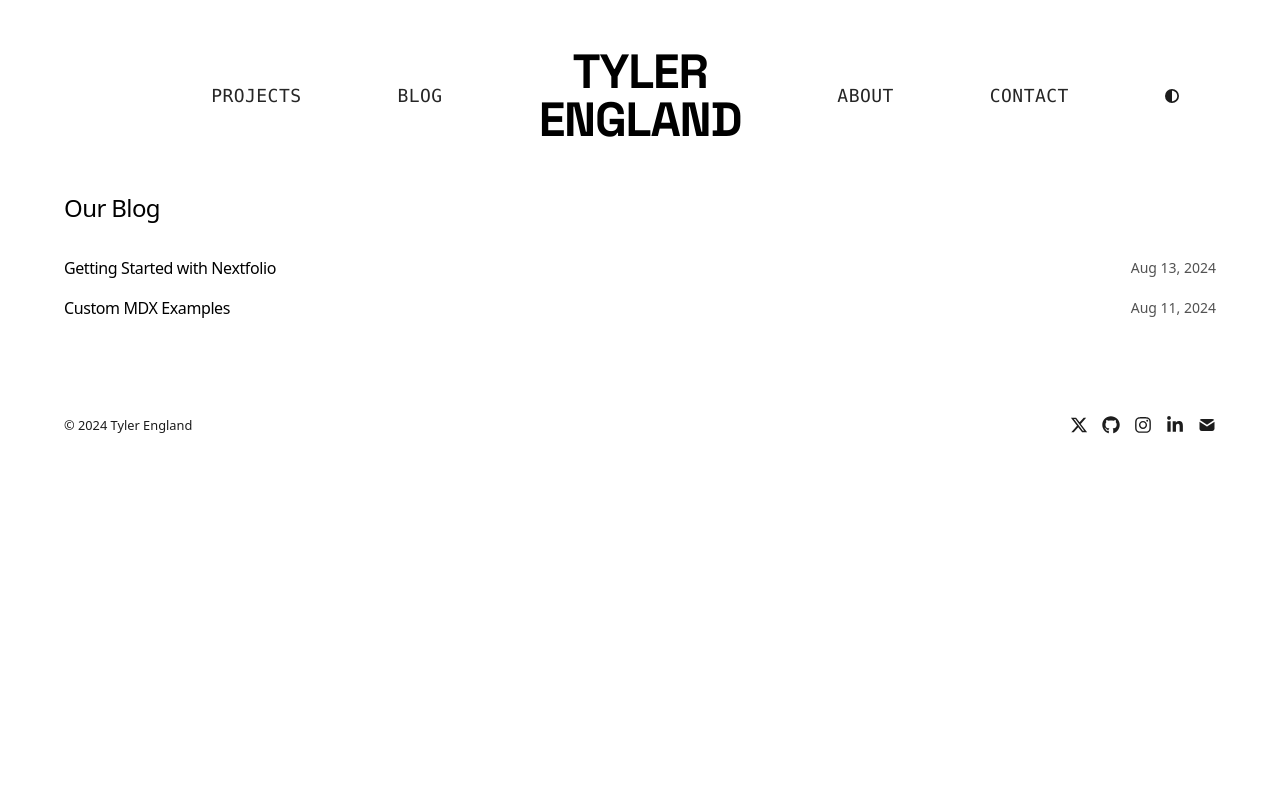
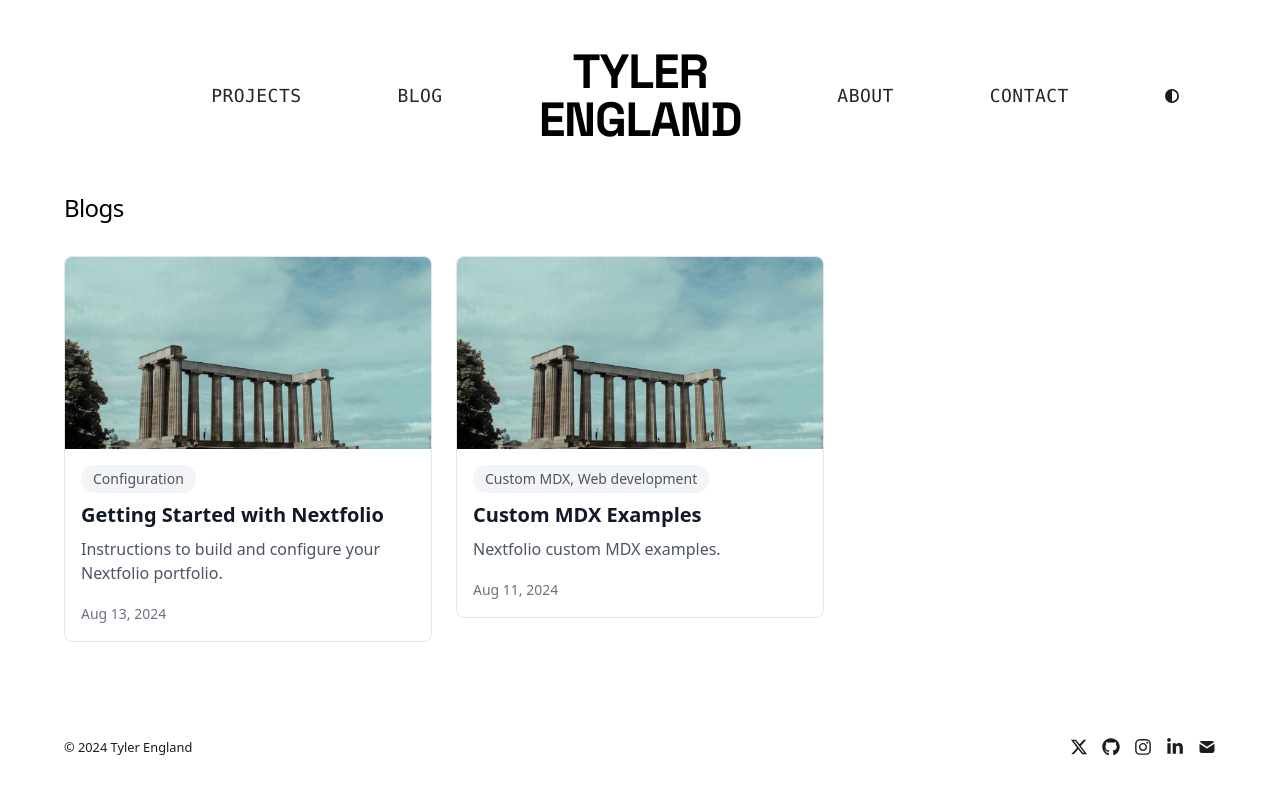
Before and after one commit to tylerengland25/personal-website, a Next.js app: page /blog in a window 1280 px wide. Shown: the top 794 px of the page. Built offline with nearby package versions, Linux system fonts and the light colour scheme.

Commit message:
Blogs using blog card

```diff
--- /dev/null
+++ b/app/blog/components/blog-card.tsx
@@ -0,0 +1,56 @@
+import Image from 'next/image';
+import Link from 'next/link';
+import { formatDate } from 'app/lib/posts';
+
+interface BlogCardProps {
+  slug: string;
+  title: string;
+  publishedAt: string;
+  summary: string;
+  thumbnail: string;
+  tag: string;
+}
+
+export function BlogCard({
+  slug,
+  title,
+  publishedAt,
+  summary,
+  thumbnail,
+  tag,
+}: BlogCardProps) {
+  return (
+    <Link
+      href={`/blog/${slug}`}
+      className="group block w-full transition-all hover:no-underline"
+    >
+      <div className="flex flex-col overflow-hidden rounded-lg border border-gray-200 dark:border-gray-800 hover:border-gray-300 dark:hover:border-gray-700 transition-all">
+        <div className="relative h-48 w-full">
+          <Image
+            src={thumbnail}
+            alt={title}
+            fill
+            className="object-cover"
+            sizes="(max-width: 768px) 100vw, (max-width: 1200px) 50vw, 33vw"
+          />
+        </div>
+        <div className="p-4">
+          <div className="flex flex-wrap gap-2 mb-2">
+            <span className="inline-block px-3 py-1 text-sm font-medium text-gray-600 dark:text-gray-400 bg-gray-100 dark:bg-gray-800 rounded-full">
+              {tag}
+            </span>
+          </div>
+          <h2 className="text-xl font-semibold mb-2 text-gray-900 dark:text-gray-100">
+            {title}
+          </h2>
+          <p className="text-gray-600 dark:text-gray-400 line-clamp-2 mb-4">
+            {summary}
+          </p>
+          <time className="text-sm text-gray-500 dark:text-gray-500">
+            {formatDate(publishedAt, false)}
+          </time>
+        </div>
+      </div>
+    </Link>
+  );
+}
--- a/app/blog/page.tsx
+++ b/app/blog/page.tsx
@@ -1,9 +1,8 @@
-import Link from 'next/link';
-import { formatDate, getBlogPosts } from 'app/lib/posts';
+import { BlogCard } from './components/blog-card';
+import { getBlogPosts } from 'app/lib/posts';
 
 export const metadata = {
   title: 'Blog',
-  description: 'Nextfolio Blog',
 };
 
 export default function BlogPosts() {
@@ -11,8 +10,8 @@ export default function BlogPosts() {
 
   return (
     <section>
-      <h1 className="mb-8 text-2xl font-medium tracking-tight">Our Blog</h1>
-      <div>
+      <h1 className="mb-8 text-2xl font-medium tracking-tight">Blogs</h1>
+      <div className="grid grid-cols-1 gap-6 md:grid-cols-2 lg:grid-cols-3">
         {allBlogs
           .sort((a, b) => {
             if (
@@ -24,20 +23,23 @@ export default function BlogPosts() {
             return 1;
           })
           .map((post) => (
-            <Link
+            <BlogCard
               key={post.slug}
-              className="flex flex-col space-y-1 mb-4 transition-opacity duration-200 hover:opacity-80"
-              href={`/blog/${post.slug}`}
-            >
-              <div className="w-full flex flex-col sm:flex-row justify-between items-start sm:items-center space-y-1 sm:space-y-0 sm:space-x-2">
-                <p className="text-black dark:text-white tracking-tight">
-                  {post.metadata.title}
-                </p>
-                <p className="text-neutral-600 dark:text-neutral-400 tabular-nums text-sm">
-                  {formatDate(post.metadata.publishedAt, false)}
-                </p>
-              </div>
-            </Link>
+              slug={post.slug}
+              title={post.metadata.title}
+              publishedAt={post.metadata.publishedAt}
+              summary={post.metadata.summary}
+              thumbnail={
+                post.metadata.thumbnail ||
+                post.metadata.image ||
+                '/images/blog-placeholder.jpg'
+              }
+              tag={
+                post.metadata.tag ||
+                post.metadata.tags?.split(',')[0] ||
+                'General'
+              }
+            />
           ))}
       </div>
     </section>
--- a/content/custom-mdx-examples.mdx
+++ b/content/custom-mdx-examples.mdx
@@ -2,7 +2,8 @@
 title: 'Custom MDX Examples'
 publishedAt: '2024-08-11'
 summary: 'Nextfolio custom MDX examples.'
-tags: 'Custom MDX, Web development'
+thumbnail: '/photos/photo1.jpg'
+tag: 'Custom MDX, Web development'
 ---
 
 Nextfolio uses [custom MDX](https://github.com/1msirius/Nextfolio/blob/main/app/components/mdx.tsx) for blog posts, making it easy to include JSX components such as interactive embeds, charts, or alerts directly in your markdown content.
--- a/content/getting-started.mdx
+++ b/content/getting-started.mdx
@@ -2,6 +2,7 @@
 title: 'Getting Started with Nextfolio'
 publishedAt: '2024-08-13'
 summary: 'Instructions to build and configure your Nextfolio portfolio.'
+thumbnail: '/photos/photo1.jpg'
 tags: 'Configuration, Web development'
 ---
 
```
